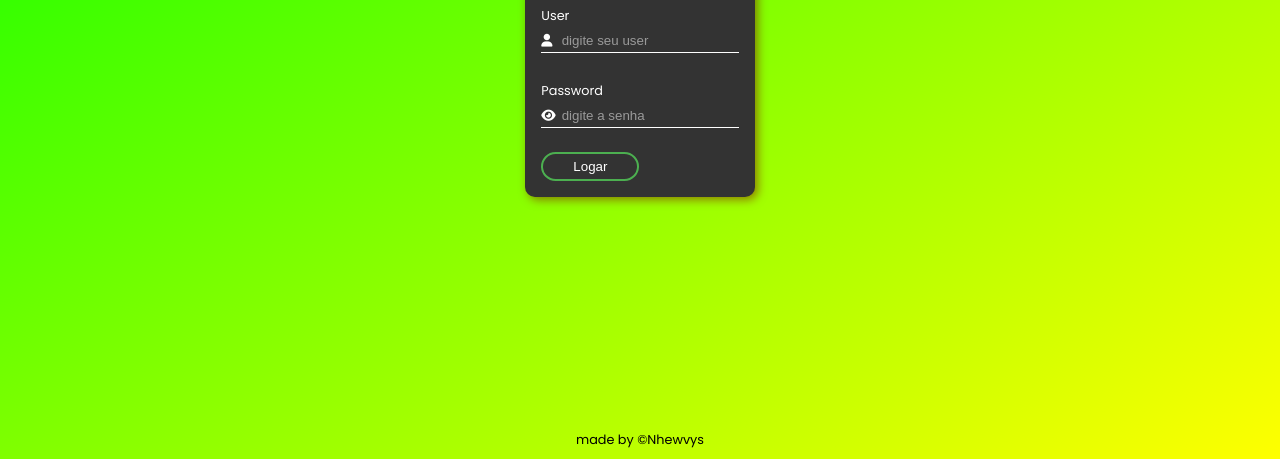
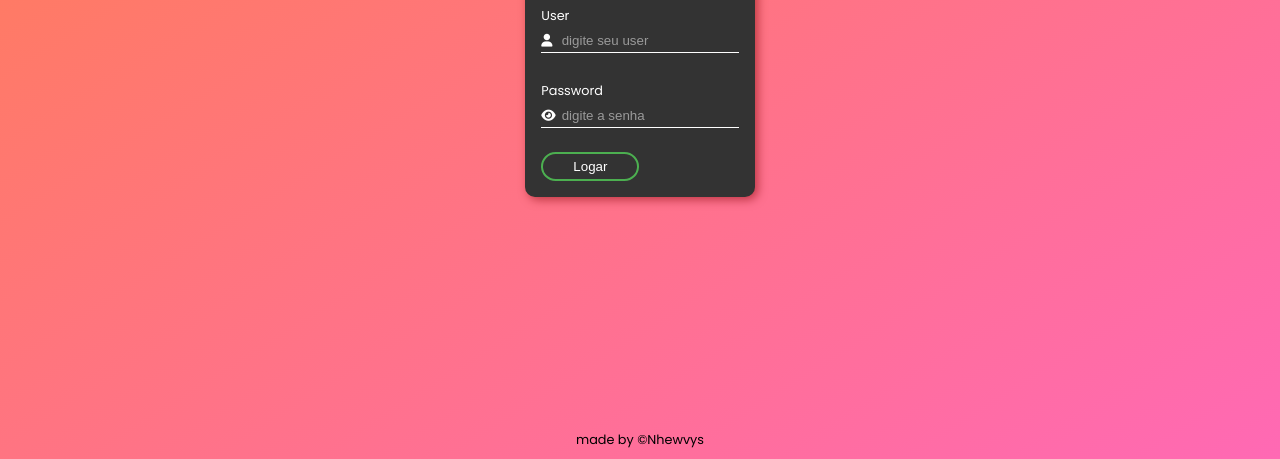
Before and after one commit to Nhewvys/Random-btn, a plain HTML site: page index.html in a window 1280 px wide. Shown: the part 341-800 px from the top of the page. Drawn offline with Linux system fonts and the light colour scheme.

Commit message:
Update style.css
Change background color

```diff
--- a/assets/css/style.css
+++ b/assets/css/style.css
@@ -9,9 +9,9 @@ body{
     flex-direction: column;
     justify-content: center;
     align-items: center;
-    /* background: linear-gradient(to bottom right, #4286f4, #7c37ad); */
-    background: linear-gradient(to bottom right, #00ff00, #ffff00);
-    /*background: linear-gradient(to bottom right, #ff7f50, #ff69b4);*/
+    /*background: linear-gradient(to bottom right, #4286f4, #7c37ad); */
+    /*background: linear-gradient(to bottom right, #00ff00, #ffff00);*/
+    background: linear-gradient(to bottom right, #ff7f50, #ff69b4);
 }
 .main-play{
     text-align: center;
```
